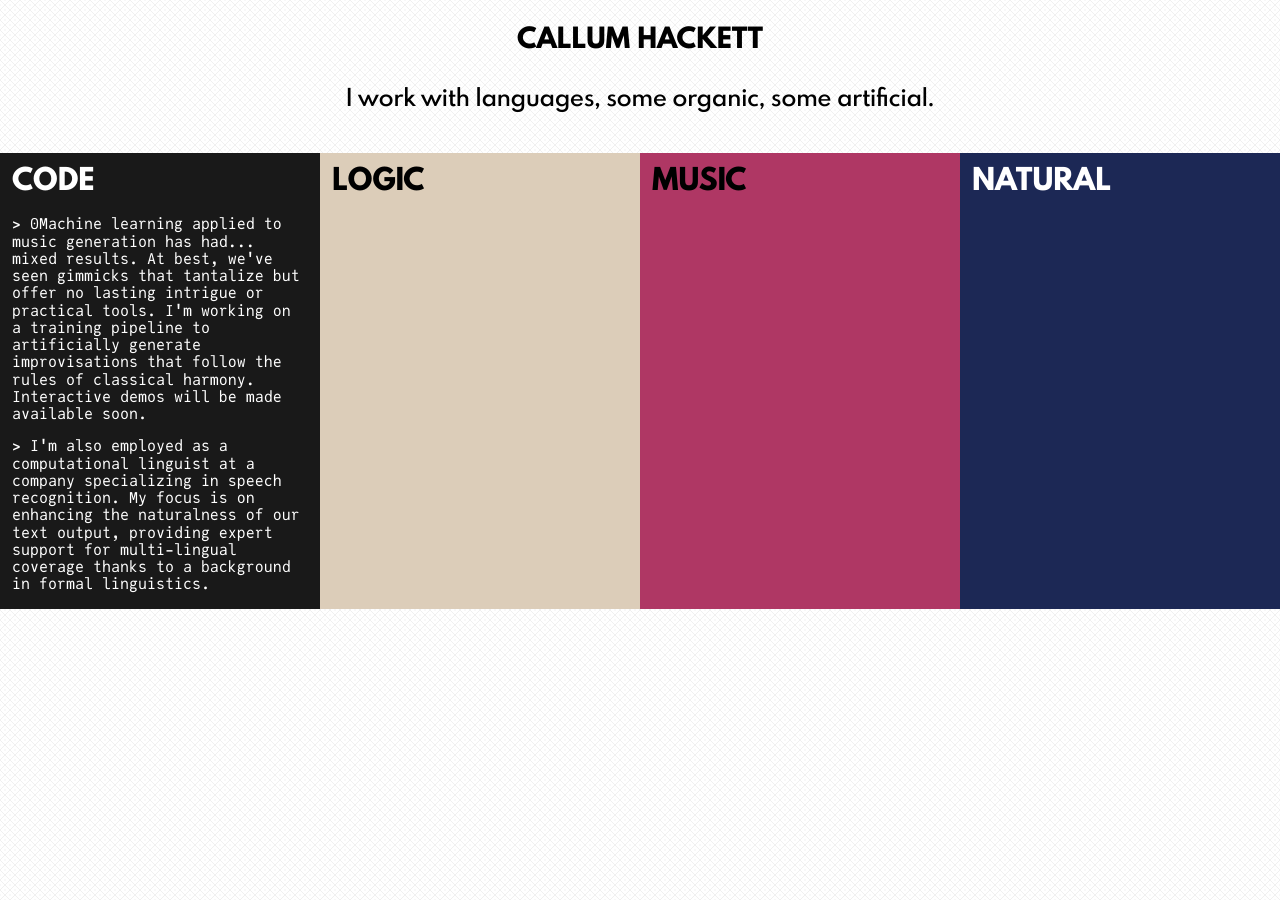
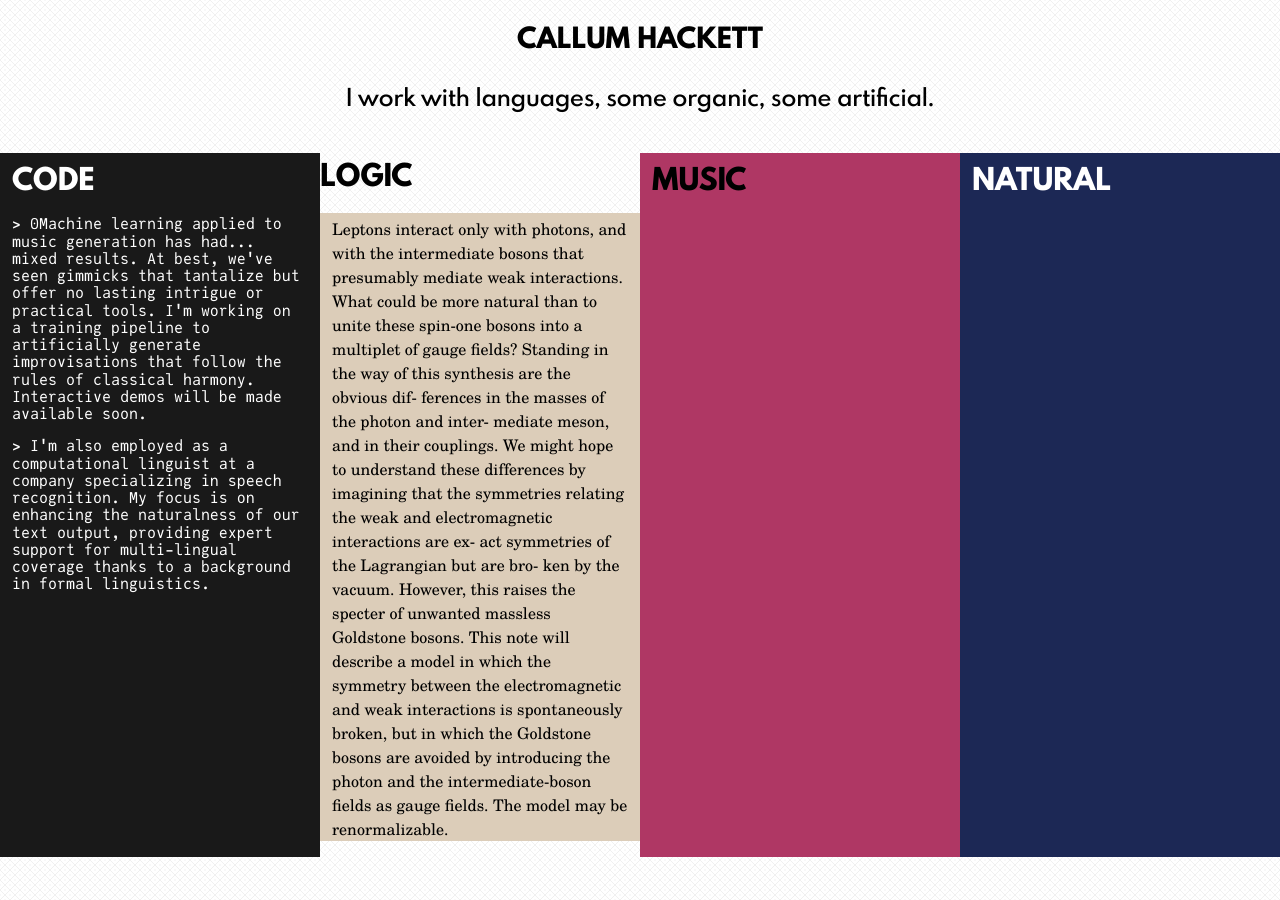
Before and after one commit to callumhackett/callumhackett.github.io, a Jekyll site: the page index.html, which Jekyll copies as it is, in a window 1280 px wide. Built offline with Jekyll 4.4.1, drawn with Linux system fonts in a browser that asks for light colours.

Commit message:
font styles

```diff
--- a/index.html
+++ b/index.html
@@ -21,6 +21,7 @@
             </div>
             <div class="logic-block">
                 <h2>LOGIC</h2>
+                <p>Leptons interact only with photons, and with the intermediate bosons that presumably mediate weak interactions. What could be more natural than to unite these spin-one bosons into a multiplet of gauge fields? Standing in the way of this synthesis are the obvious dif- ferences in the masses of the photon and inter- mediate meson, and in their couplings. We might hope to understand these differences by imagining that the symmetries relating the weak and electromagnetic interactions are ex- act symmetries of the Lagrangian but are bro- ken by the vacuum. However, this raises the specter of unwanted massless Goldstone bosons. This note will describe a model in which the symmetry between the electromagnetic and weak interactions is spontaneously broken, but in which the Goldstone bosons are avoided by introducing the photon and the intermediate-boson fields as gauge fields. The model may be renormalizable.</p>
             </div>
             <div class="music-block">
                 <h2>MUSIC</h2>
--- a/style.css
+++ b/style.css
@@ -118,9 +118,11 @@ h1 {
     line-height: 1.15 !important;
 }
 
-.logic-block {
+.logic-block p {
     background-color: rgb(220, 205, 185);
     color: #000;
+    font-family: schola, serif;
+    font-size: 16px;
     padding: 4px 12px 0 12px;
 }
 
```
